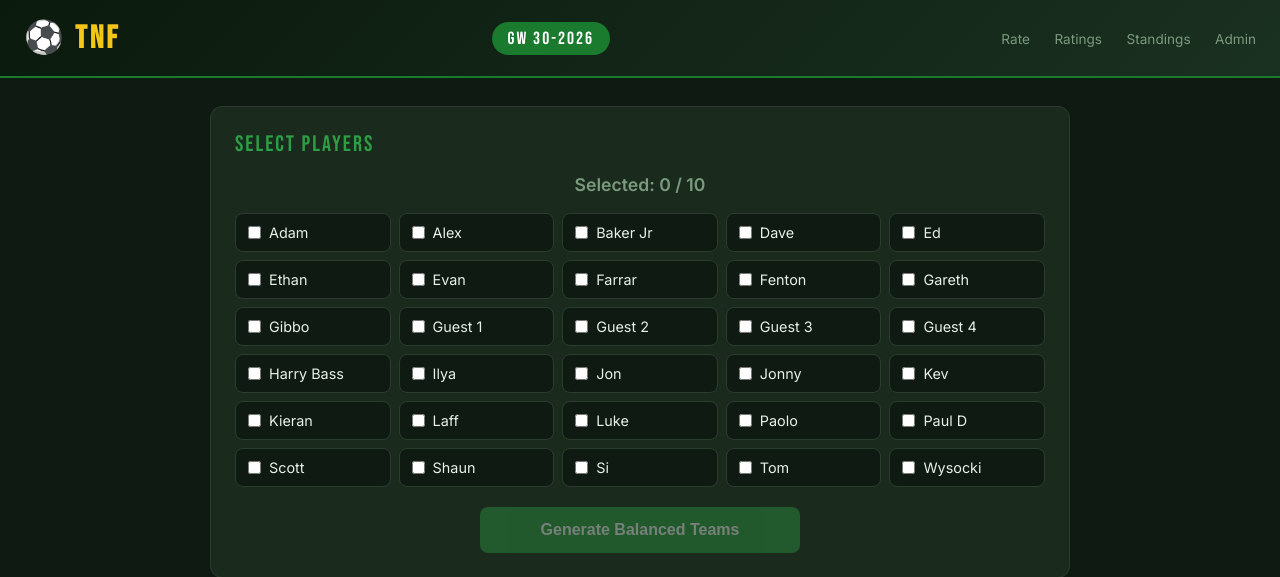
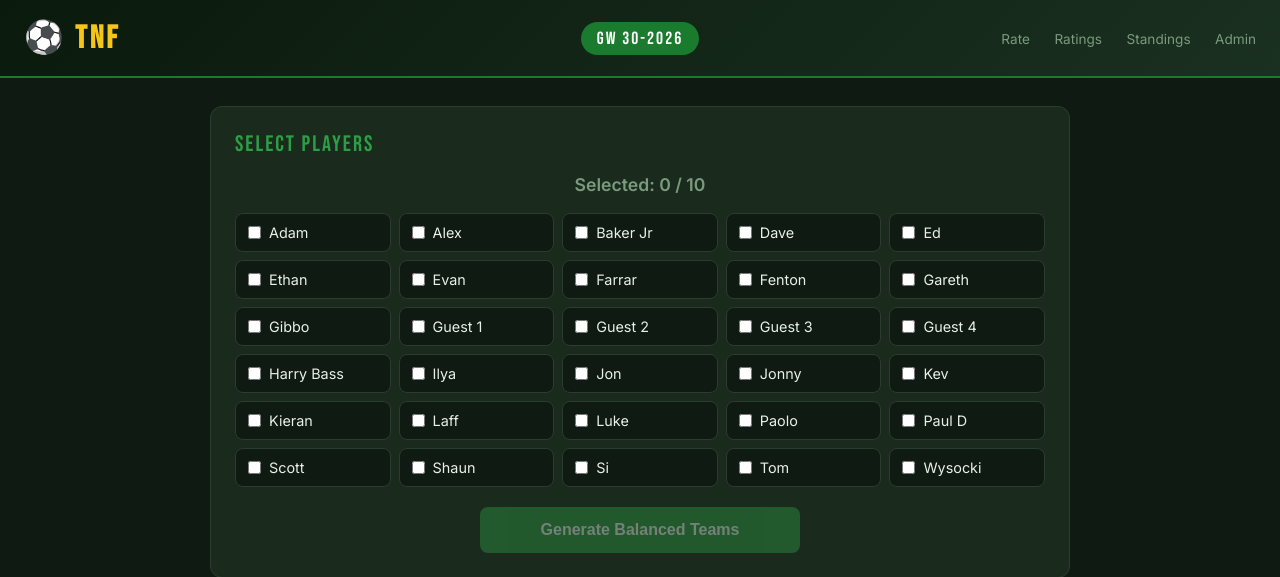
Before and after one commit to a-m-c-z/tnf-app, a Flask app: page /team_picker in a window 1280 px wide. Shown: the top 577 px of the page. Run offline with Flask 3, Linux system fonts and the light colour scheme; data comes from the database, SQL or seed files in the repository; data that the repository does not hold is empty.

Commit message:
recentre header

```diff
--- a/templates/team_picker.html
+++ b/templates/team_picker.html
@@ -30,9 +30,10 @@
             background: linear-gradient(135deg, #0a1a0d 0%, #1a3020 100%);
             border-bottom: 2px solid var(--green);
             padding: 18px 24px;
-            display: flex;
+            display: grid;
+            grid-template-columns: 1fr auto 1fr;
             align-items: center;
-            justify-content: space-between;
+            gap: 12px;
         }
 
         header h1 {
@@ -40,8 +41,12 @@
             font-size: 2rem;
             letter-spacing: 3px;
             color: var(--bibs);
+            justify-self: start;
         }
 
+        header nav {
+            justify-self: end;
+        }
         header nav a {
             color: var(--muted);
             text-decoration: none;
@@ -59,6 +64,7 @@
             letter-spacing: 2px;
             padding: 6px 16px;
             border-radius: 20px;
+            justify-self: center;
         }
 
         main { max-width: 900px; margin: 0 auto; padding: 28px 20px 60px; }
```
